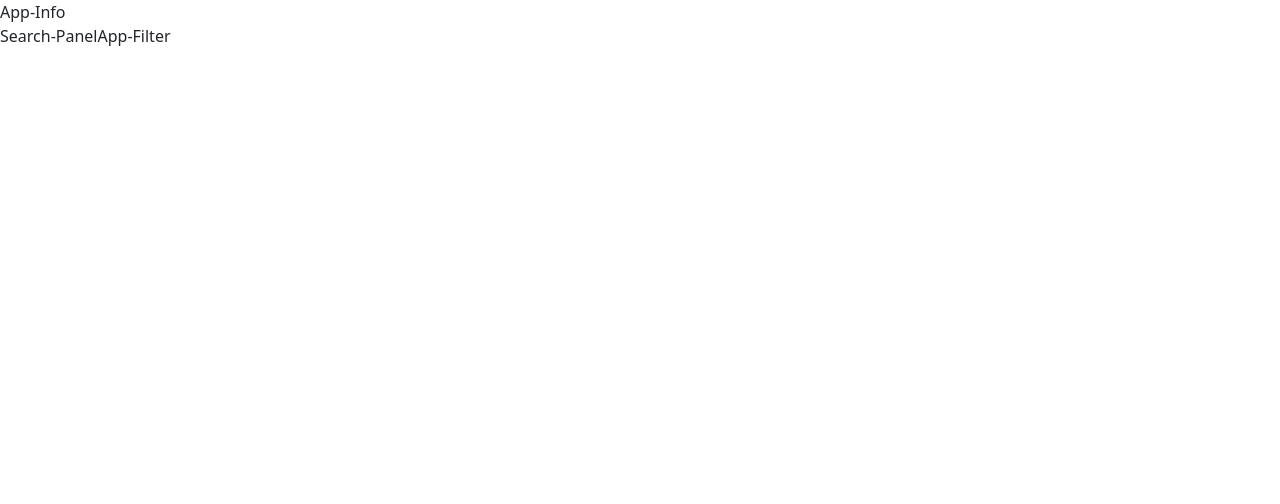
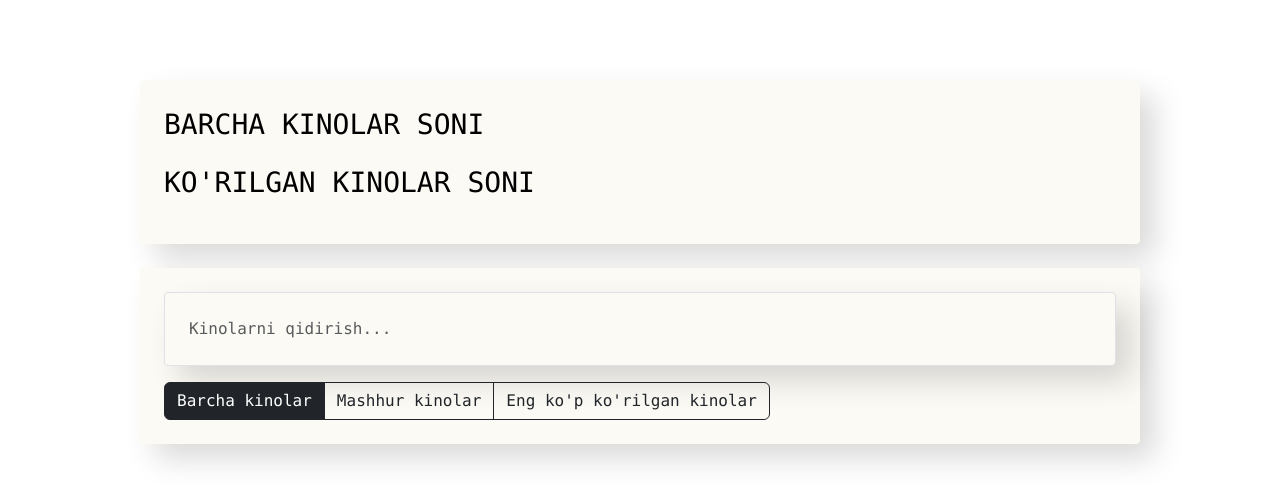
Before and after one commit to Ismail-SWE/movies-project, a React (Vite) app in the folder movies/: page / in a window 1280 px wide. Shown: the top 504 px of the page. Built offline with nearby package versions, Linux system fonts and the light colour scheme.

Commit message:
some modifications are made

```diff
--- a/movies/src/components/app-filter/app-filter.css
+++ b/movies/src/components/app-filter/app-filter.css
@@ -0,0 +1,3 @@
+.btn-group {
+    margin-top: 1rem;
+}
--- a/movies/src/components/app-filter/app-filter.jsx
+++ b/movies/src/components/app-filter/app-filter.jsx
@@ -1,5 +1,17 @@
+import "./app-filter.css"
+
 const AppFilter = () =>{
-    return 'App-Filter'
+    return <div className="btn-group">
+        <button className="btn btn-dark" type="button">
+            Barcha kinolar
+        </button>
+        <button className="btn btn-outline-dark" type="button">
+            Mashhur kinolar
+        </button>
+        <button className="btn btn-outline-dark" type="button">
+            Eng ko'p ko'rilgan kinolar
+        </button>
+    </div>
 }
 
 export default AppFilter;
--- a/movies/src/components/app-info/app-info.jsx
+++ b/movies/src/components/app-info/app-info.jsx
@@ -1,5 +1,10 @@
+import "./app.-info.css"
+
 const AppInfo = () =>{
-    return  'App-Info'
+    return <div className="app-info">
+        <p className="fs-3 text-uppercase">Barcha kinolar soni</p>
+        <p className="fs-3 text-uppercase">Ko'rilgan kinolar soni</p>
+    </div>
 }
 
 export default AppInfo;
--- a/movies/src/components/app-info/app.-info.css
+++ b/movies/src/components/app-info/app.-info.css
@@ -0,0 +1,6 @@
+.app-info {
+    padding: 1.5rem;
+    border-radius: 4px;
+    background-color: #fcfaf5;
+    box-shadow: 15px 15px 30px rgba(0, 0, 0, 0.15);
+}
--- a/movies/src/components/app/app.css
+++ b/movies/src/components/app/app.css
@@ -1,184 +1,36 @@
-.counter {
-  font-size: 16px;
-  padding: 5px 10px;
-  border-radius: 5px;
-  color: var(--accent);
-  background: var(--accent-bg);
-  border: 2px solid transparent;
-  transition: border-color 0.3s;
-  margin-bottom: 24px;
+/* Faqat React da semantic HTML teglari o'rniga div + className ishlatiladi. Mantiq bir xil! ✅ */
 
-  &:hover {
-    border-color: var(--accent-border);
-  }
-  &:focus-visible {
-    outline: 2px solid var(--accent);
-    outline-offset: 2px;
-  }
+/* className app bu -> body qism */
+.app {
+  height: 100vh;
+  color: #000;
 }
 
-.hero {
-  position: relative;
-
-  .base,
-  .framework,
-  .vite {
-    inset-inline: 0;
-    margin: 0 auto;
-  }
-
-  .base {
-    width: 170px;
-    position: relative;
-    z-index: 0;
-  }
-
-  .framework,
-  .vite {
-    position: absolute;
-  }
-
-  .framework {
-    z-index: 1;
-    top: 34px;
-    height: 28px;
-    transform: perspective(2000px) rotateZ(300deg) rotateX(44deg) rotateY(39deg)
-      scale(1.4);
-  }
-
-  .vite {
-    z-index: 0;
-    top: 107px;
-    height: 26px;
-    width: auto;
-    transform: perspective(2000px) rotateZ(300deg) rotateX(40deg) rotateY(39deg)
-      scale(0.8);
-  }
+/* className content ->  main qism */
+.content {
+  max-width: 1000px;
+  background-color: #fff;
+  margin: 0 auto;
+  padding: 5rem 0;
 }
 
-#center {
-  display: flex;
-  flex-direction: column;
-  gap: 25px;
-  place-content: center;
-  place-items: center;
-  flex-grow: 1;
-
-  @media (max-width: 1024px) {
-    padding: 32px 20px 24px;
-    gap: 18px;
-  }
+/* className search-panel -> alohida section qismi */
+.search-panel {
+  margin-top: 1.5rem;
+  padding: 1.5rem;
+  border-radius: 4px;
+  background-color: #fcfaf5;
+  box-shadow: 15px 15px 30px rgba(0, 0, 0, 0.15);
 }
 
-#next-steps {
-  display: flex;
-  border-top: 1px solid var(--border);
-  text-align: left;
 
-  & > div {
-    flex: 1 1 0;
-    padding: 32px;
-    @media (max-width: 1024px) {
-      padding: 24px 20px;
-    }
-  }
 
-  .icon {
-    margin-bottom: 16px;
-    width: 22px;
-    height: 22px;
-  }
 
-  @media (max-width: 1024px) {
-    flex-direction: column;
-    text-align: center;
-  }
-}
 
-#docs {
-  border-right: 1px solid var(--border);
 
-  @media (max-width: 1024px) {
-    border-right: none;
-    border-bottom: 1px solid var(--border);
-  }
-}
 
-#next-steps ul {
-  list-style: none;
-  padding: 0;
-  display: flex;
-  gap: 8px;
-  margin: 32px 0 0;
 
-  .logo {
-    height: 18px;
-  }
 
-  a {
-    color: var(--text-h);
-    font-size: 16px;
-    border-radius: 6px;
-    background: var(--social-bg);
-    display: flex;
-    padding: 6px 12px;
-    align-items: center;
-    gap: 8px;
-    text-decoration: none;
-    transition: box-shadow 0.3s;
-
-    &:hover {
-      box-shadow: var(--shadow);
-    }
-    .button-icon {
-      height: 18px;
-      width: 18px;
-    }
-  }
-
-  @media (max-width: 1024px) {
-    margin-top: 20px;
-    flex-wrap: wrap;
-    justify-content: center;
-
-    li {
-      flex: 1 1 calc(50% - 8px);
-    }
-
-    a {
-      width: 100%;
-      justify-content: center;
-      box-sizing: border-box;
-    }
-  }
-}
-
-#spacer {
-  height: 88px;
-  border-top: 1px solid var(--border);
-  @media (max-width: 1024px) {
-    height: 48px;
-  }
-}
-
-.ticks {
-  position: relative;
-  width: 100%;
-
-  &::before,
-  &::after {
-    content: '';
-    position: absolute;
-    top: -4.5px;
-    border: 5px solid transparent;
-  }
-
-  &::before {
-    left: 0;
-    border-left-color: var(--border);
-  }
-  &::after {
-    right: 0;
-    border-right-color: var(--border);
-  }
-}
+/* app-info o'zi yasab oldi to'rtburchak va shadowlarni o'zini componentida */
+/* ammo search panel ikkita komponentni o'z ichiga olgan div bo'lgani sababli uni 4 burchagi va shadowlarini
+ota componentning style qismida qilib berishimizga to'g'ri keladi */
--- a/movies/src/components/app/app.jsx
+++ b/movies/src/components/app/app.jsx
@@ -2,21 +2,26 @@ import AppInfo from "../app-info/app-info";
 import SearchPanel from "../search-panel/search-panel";
 import AppFilter from "../app-filter/app-filter";
 
-
-
+import './app.css'
 
 const App = ()=>{
 return (
-  <div className="app">
-    <div>
+  <div className="app font-monospace">
+
+    <div className="content">
+
       <AppInfo/>
-     <div>
+
+     <div className="search-panel">
+
       <SearchPanel/>
       <AppFilter/>
+
      </div>
+
     </div>
+
   </div>
-
 
   )
 }
--- a/movies/src/components/search-panel/search-panel.css
+++ b/movies/src/components/search-panel/search-panel.css
@@ -0,0 +1,6 @@
+.search-input {
+    padding: 1.5rem;
+    border-radius: 4px;
+    background-color: #fcfaf5;
+    box-shadow: 15px 15px 30px rgba(0, 0, 0, 0.15);
+}
--- a/movies/src/components/search-panel/search-panel.jsx
+++ b/movies/src/components/search-panel/search-panel.jsx
@@ -1,5 +1,7 @@
+import "./search-panel.css";
+
 const SearchPanel = () => {
-    return 'Search-Panel'
+    return <input type="text" className="form-control search-input" placeholder="Kinolarni qidirish..." />
 }
 
 export default SearchPanel;
--- a/movies/src/main.jsx
+++ b/movies/src/main.jsx
@@ -3,7 +3,9 @@ import { createRoot } from 'react-dom/client'
 import './index.css'
 import App from './components/app/app.jsx'
 
-createRoot(document.getElementById('root')).render(
+const root = createRoot(document.getElementById('root'))
+
+root.render(
   <StrictMode>
     <App/>
   </StrictMode>,
```
